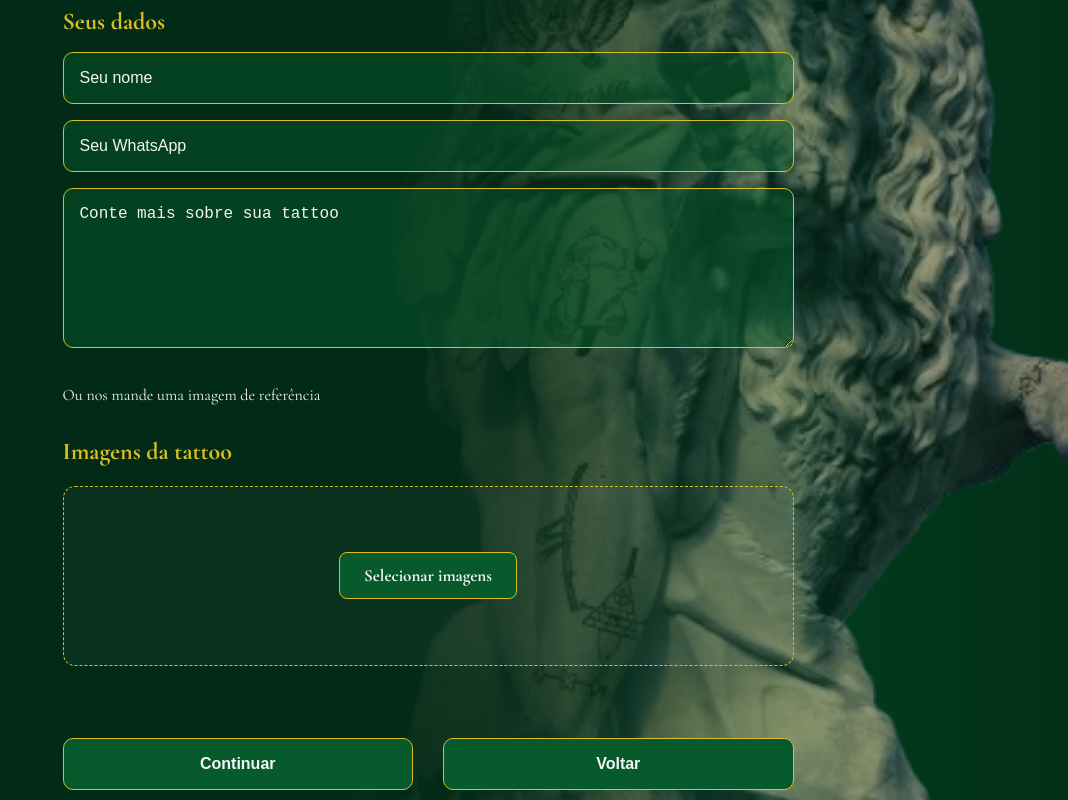
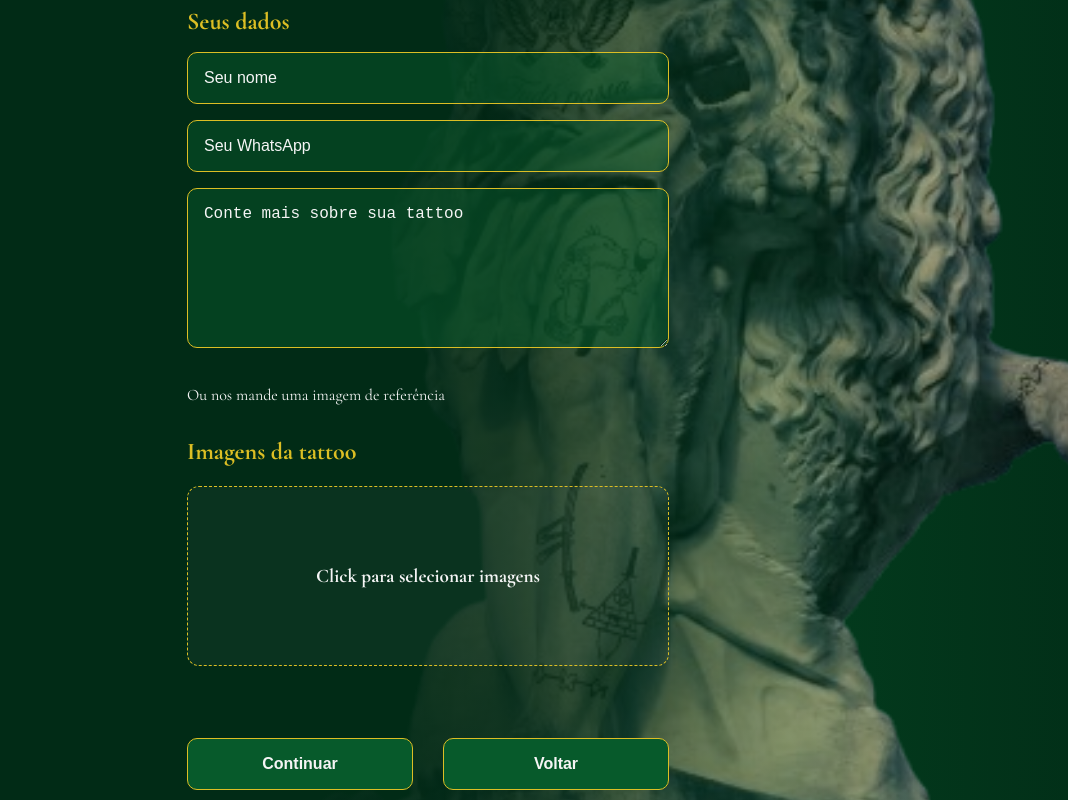
Before and after one commit to nvini16/TATOO, a React (Vite) app: page /TATOO/Agendamento in a window 1280 px wide. Shown: the part 568-1368 px from the top of the page, without its empty margins (212-1280 px from the left). Built offline with nearby package versions, Linux system fonts and the light colour scheme.

Commit message:
fix: ajustes no indexador de imagens

```diff
--- a/src/components/IndexadorImagens.jsx
+++ b/src/components/IndexadorImagens.jsx
@@ -90,7 +90,7 @@ function IndexadorImagens({onImagensChange}) {
                 onDrop={handleDrop}
             >
                 <label htmlFor="selecionar-imagens">
-                    Selecionar imagens
+                    Click para selecionar imagens
                 </label>
 
                 <input
--- a/src/pages/Agendamentos.jsx
+++ b/src/pages/Agendamentos.jsx
@@ -106,9 +106,9 @@ function Agendamento() {
 
                 <input type="tel" name="whatsapp" placeholder="Seu WhatsApp" />
 
+                <div className="agendamento-opcao">
                 <textarea name="descricao" placeholder="Conte mais sobre sua tattoo"></textarea>
 
-                <div className="agendamento-opcao">
                     <p>Ou nos mande uma imagem de referência</p>
                 </div>
 
--- a/src/styles/IndexadorImagens.css
+++ b/src/styles/IndexadorImagens.css
@@ -43,14 +43,13 @@
 
     padding: 12px 24px;
 
-    border: 1px solid var(--marsali-tatoo-color-gold);
     border-radius: 8px;
 
-    background-color: var(--marsali-tatoo-color-green);
     color: var(--marsali-tatoo-color-white);
 
     font-size: 17px;
     font-weight: 700;
+    font-size: larger;
 
     cursor: pointer;
 
@@ -62,9 +61,7 @@
 }
 
 .indexador-imagens-area label:hover {
-    background-color: var(--marsali-tatoo-color-dark-green);
     color: var(--marsali-tatoo-color-gold);
-    box-shadow: 0 6px 18px rgba(0, 0, 0, 0.18);
     transform: translateY(-2px);
 }
 
--- a/src/styles/agendamento.css
+++ b/src/styles/agendamento.css
@@ -142,6 +142,12 @@
     font-size: 36px;
   }
 
+  .agendamento-opcoes {
+    display: flex;
+    justify-content: center;
+    align-items: center;
+  }
+
   .agendamento-acoes {
     display: flex;
     flex-direction: column;
```
